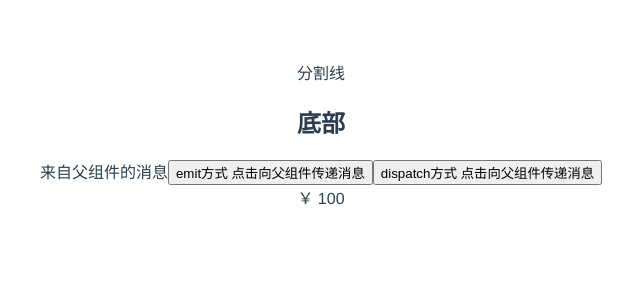
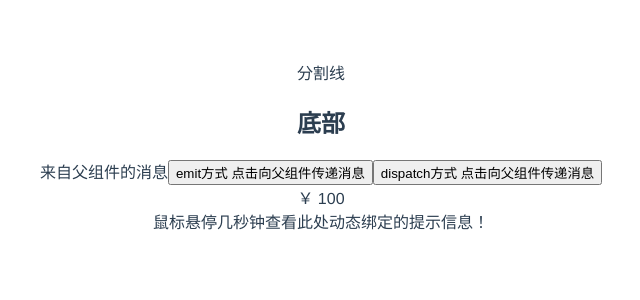
Before and after one commit to songshuiyang/Vue-learn, a Vue app: page / in a window 1280 px wide. Shown: the top 300 px of the page, without its empty margins (319-959 px from the left). Built offline with nearby package versions, Linux system fonts and the light colour scheme.

Commit message:
v-bind:绑定 DOM 元素属性

```diff
--- a/src/App.vue
+++ b/src/App.vue
@@ -7,6 +7,9 @@
     <foot msgFromFather='来自父组件的消息' v-on:child-tell-me-something='listenToMyBoy'></foot>
     <div> {{ money | formartMoney}}</div>
     <!-- 模板语法来声明式的将数据渲染进 DOM 的系统 -->
+    <span v-bind:title="message">
+        鼠标悬停几秒钟查看此处动态绑定的提示信息！
+    </span>
   </div>
 </template>
 
@@ -21,7 +24,8 @@ export default {
   },
   data () {
     return{
-        money: 100
+        money: 100 ,
+        message: 'helloWorld'
       }
   },
   components: { // 注册组件才能使用,SelectItem Vue会把这个转化成 <select-item></select-item>
```
